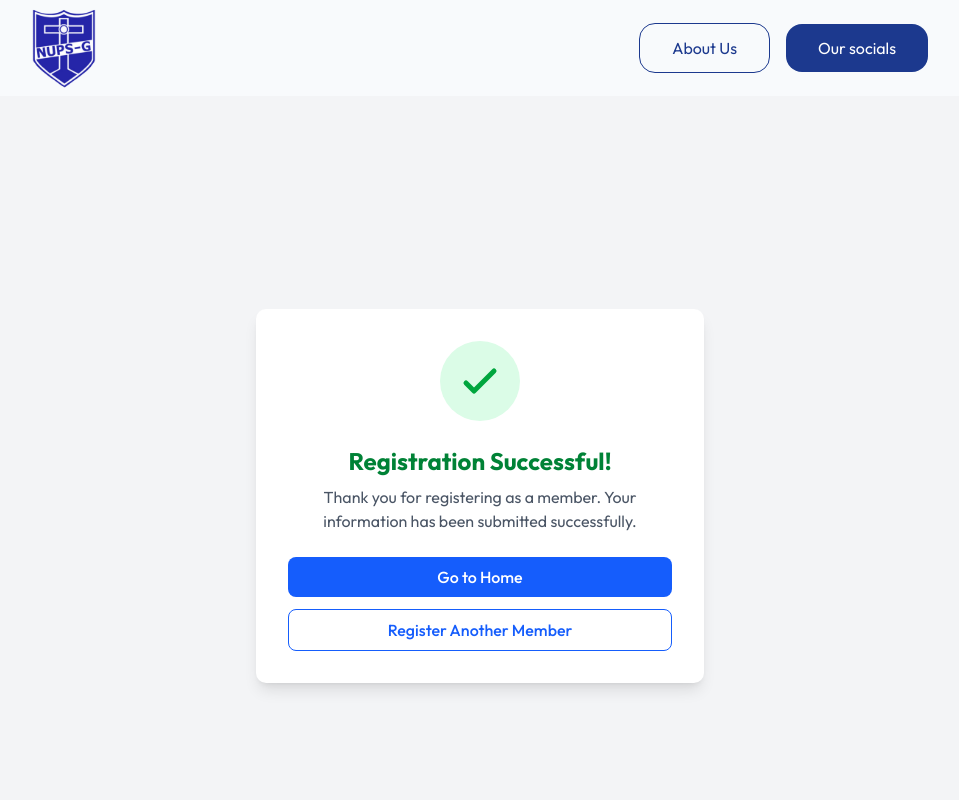
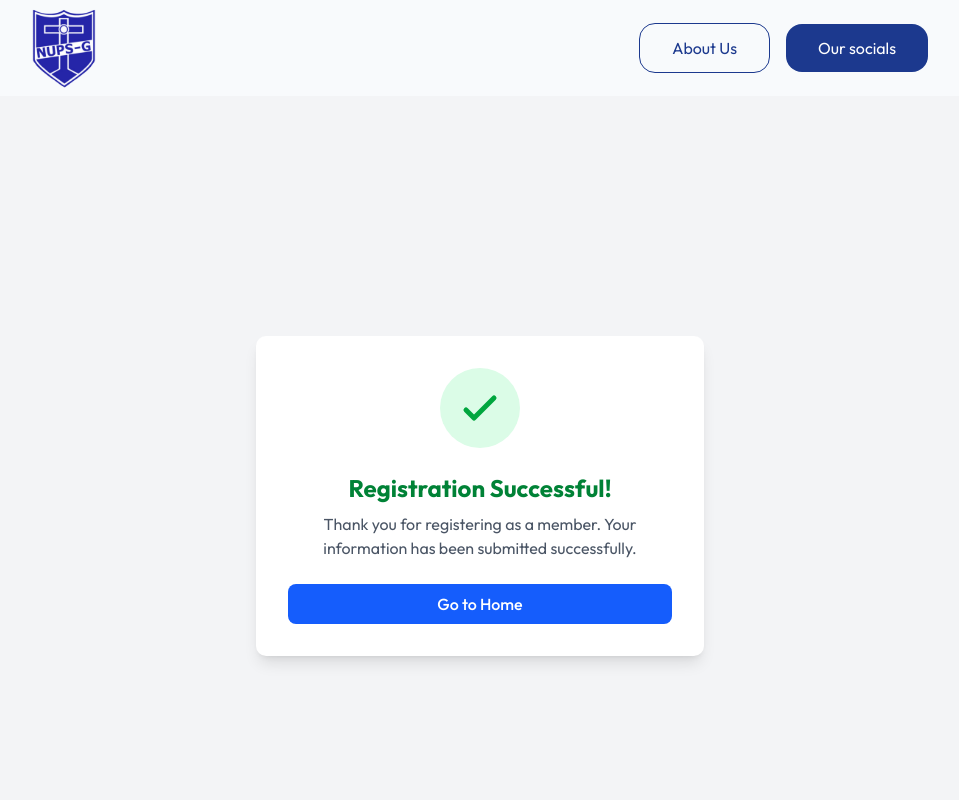
Before and after one commit to Asante-Presbytery-Nupsg/asante_nupsg_frontend, a React (Vite) app: page /success in a window 1280 px wide. Shown: the top 800 px of the page, without its empty margins (160-1119 px from the left). Built offline with nearby package versions, Linux system fonts and the light colour scheme.

Commit message:
updated success page

```diff
--- a/src/pages/Forms/SuccessPage.tsx
+++ b/src/pages/Forms/SuccessPage.tsx
@@ -41,11 +41,6 @@ const SuccessPage: React.FC = () => {
             </button>
           </Link>
 
-          <Link to="/formone">
-            <button className="w-full px-6 py-2 border border-blue-600 text-blue-600 font-medium rounded-md hover:bg-blue-50 transition">
-              Register Another Member
-            </button>
-          </Link>
         </div>
       </div>
     </div>
```
Also changed, not shown: 1 other file (tests, documents, lock files or other folders).
